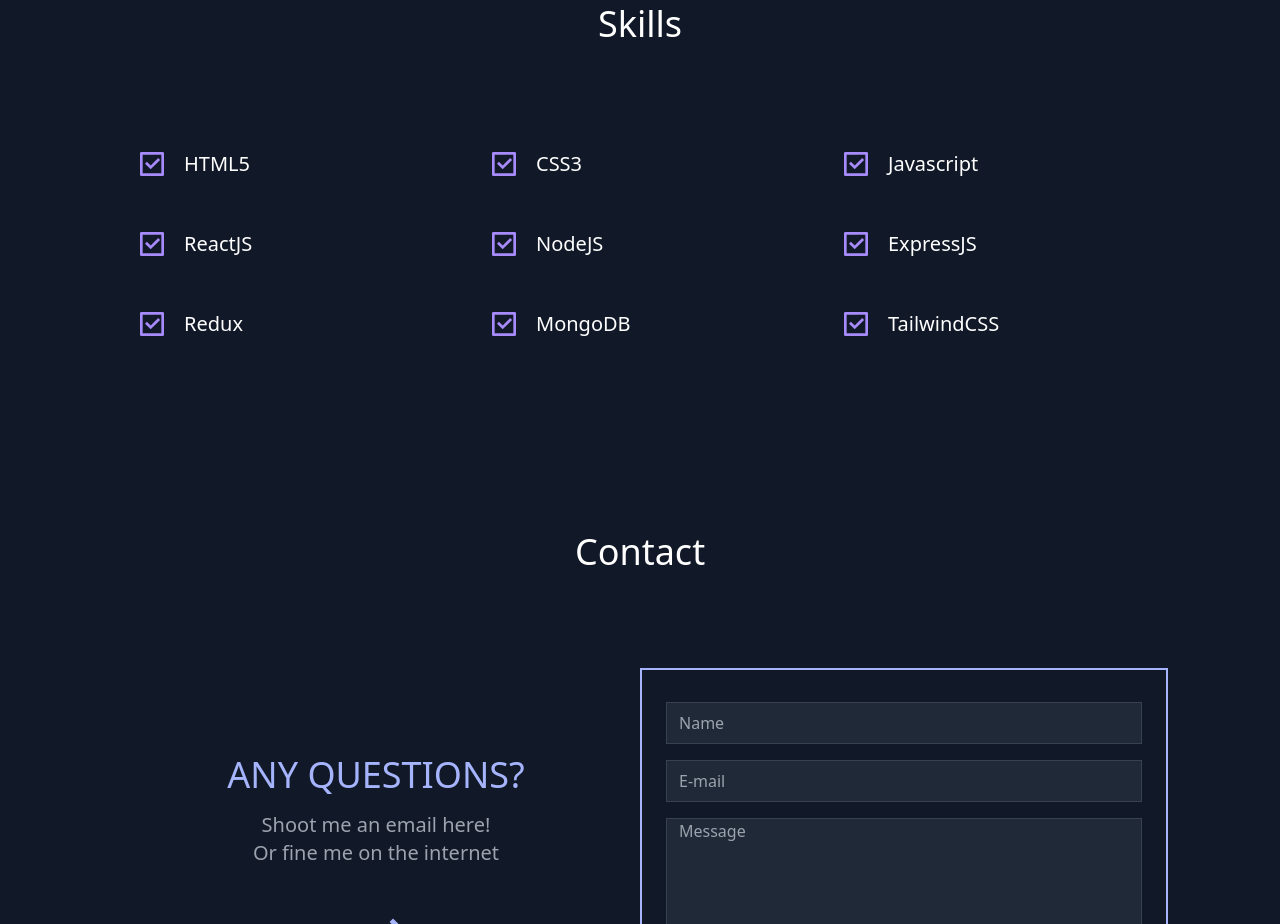
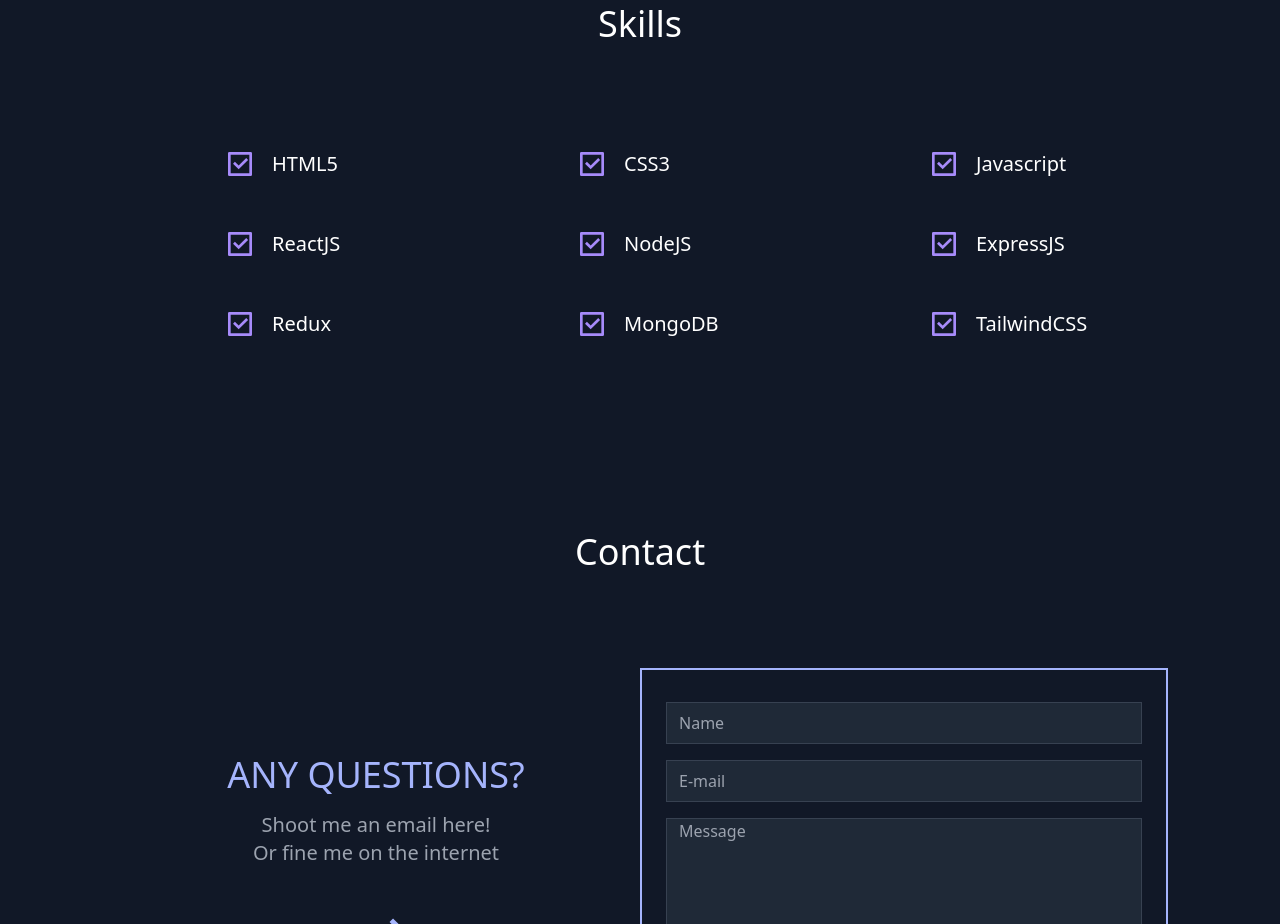
Before and after one commit to seongeunkimmy/portfolio, a React (Create React App) app: page / in a window 1280 px wide. Shown: the part 4060-4984 px from the top of the page. Built offline with nearby package versions, Linux system fonts and the light colour scheme.

Commit message:
ready to deploy

```diff
--- a/public/index.html
+++ b/public/index.html
@@ -2,7 +2,7 @@
 <html lang="en">
   <head>
     <meta charset="utf-8" />
-    <link rel="icon" href="%PUBLIC_URL%/favicon.ico" />
+    <link rel="icon" href="images/logo-k.png" />
     <meta name="viewport" content="width=device-width, initial-scale=1" />
     <meta name="theme-color" content="#000000" />
     <meta
--- a/src/components/Skills.js
+++ b/src/components/Skills.js
@@ -12,7 +12,7 @@
 
             <h1 className="sm:text-4xl text-3xl font-medium title-font mt-12 mb-10 text-white">Skills</h1>
         </div>
-        <div  className="grid grid-cols-2 md:grid-cols-3 justify-center items-center">
+        <div  className="grid grid-cols-2 md:grid-cols-3 justify-items-center ">
             {skills.map((skills) => (
 
                 <div key={skills} className="p-2 sm:w-1/2 w-full">
--- a/src/data.js
+++ b/src/data.js
@@ -23,7 +23,7 @@
         description: "Not much to say! This portfolio is to show what I have done so far. ",
         image: "images/1.png",
         link: "",
-        code: ""
+        code: "https://github.com/seongeunkimmy/portfolio"
     },
     {
         title: "Distorted Colour",
```
Also changed, not shown: public/images/logo-k.png (added).
